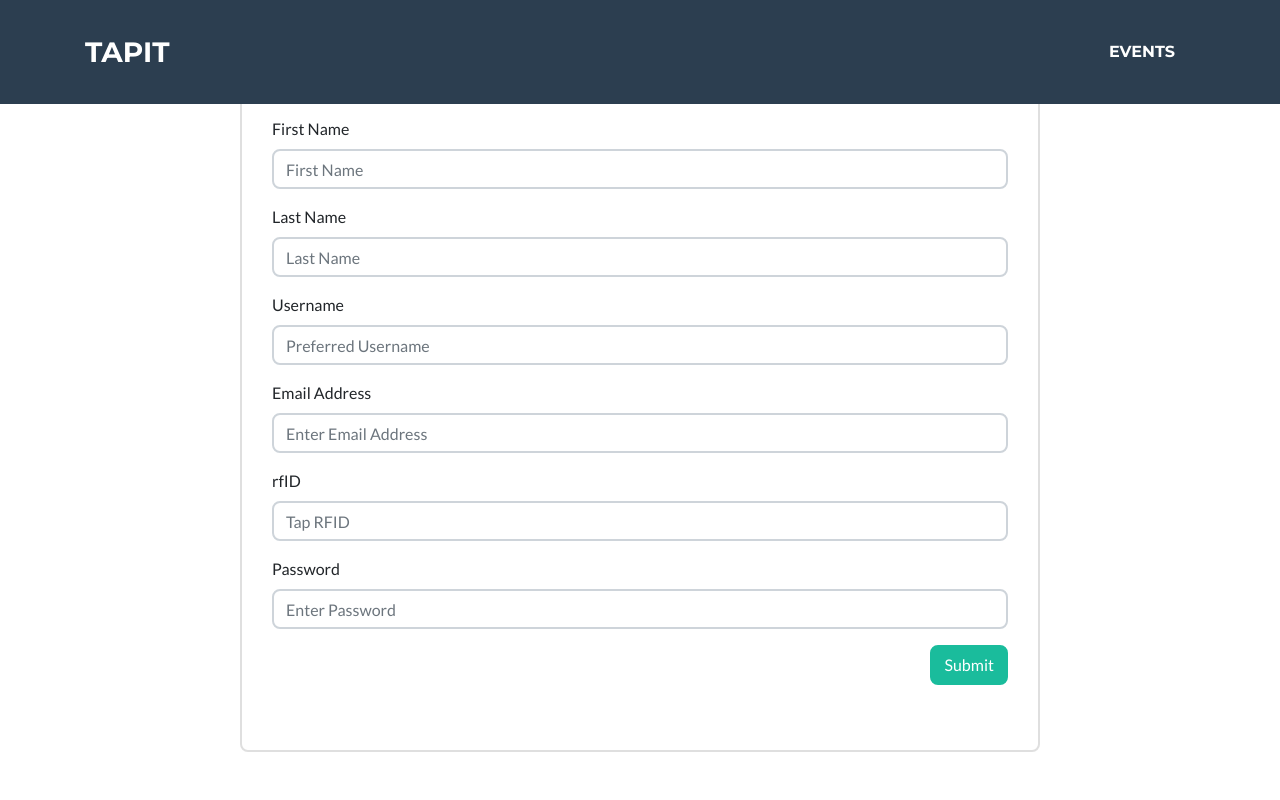
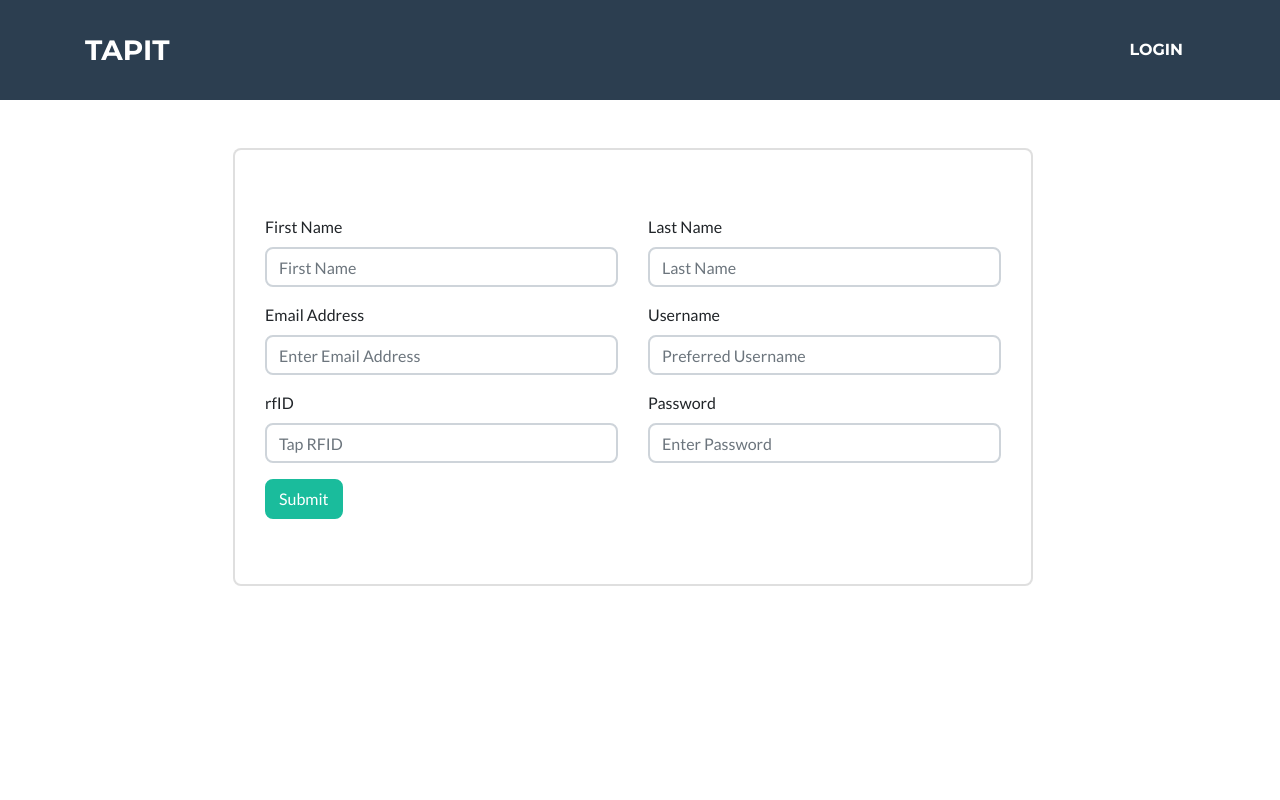
Before and after one commit to jeandelacruz1004/tapITWEB, a Flask app: page /signup in a window 1280 px wide. Run offline with Flask 2, Linux system fonts and the light colour scheme; some libraries are stand-ins or nearby versions.

Commit message:
Updated UI

```diff
--- a/app/static/css/custom.css
+++ b/app/static/css/custom.css
@@ -24,3 +24,48 @@
     border-radius: 12px;
     width: 25vw;
 }
+
+.form-reg{
+    margin-bottom:1rem;
+}
+
+.form-inline {
+  display: flex;
+  flex-flow: row wrap;
+  align-items: center;
+}
+
+.form-inline label {
+  margin: 5px 10px 5px 0;
+}
+
+.form-inline input {
+  vertical-align: middle;
+  margin: 5px 10px 5px 0;
+  padding: 10px;
+  background-color: #fff;
+  border: 1px solid #ddd;
+}
+
+.form-inline button {
+  padding: 10px 20px;
+  background-color: dodgerblue;
+  border: 1px solid #ddd;
+  color: white;
+  cursor: pointer;
+}
+
+.form-inline button:hover {
+  background-color: royalblue;
+}
+
+@media (max-width: 800px) {
+  .form-inline input {
+    margin: 10px 0;
+  }
+
+  .form-inline {
+    flex-direction: column;
+    align-items: stretch;
+  }
+}
--- a/app/templates/layout.html
+++ b/app/templates/layout.html
@@ -25,20 +25,7 @@
 
   <!-- Navigation -->
   <nav class="navbar navbar-expand-lg bg-secondary text-uppercase fixed-top" id="mainNav">
-    <div class="container">
-      <a class="navbar-brand js-scroll-trigger" href="#page-top">TapIT</a>
-      <button class="navbar-toggler navbar-toggler-right text-uppercase font-weight-bold bg-primary text-white rounded" type="button" data-toggle="collapse" data-target="#navbarResponsive" aria-controls="navbarResponsive" aria-expanded="false" aria-label="Toggle navigation">
-        Menu
-        <i class="fas fa-bars"></i>
-      </button>
-      <div class="collapse navbar-collapse" id="navbarResponsive">
-        <ul class="navbar-nav ml-auto">
-          <li class="nav-item mx-0 mx-lg-1">
-            <a class="nav-link py-3 px-0 px-lg-3 rounded js-scroll-trigger" href="#portfolio">Events</a>
-          </li>
-        </ul>
-      </div>
-    </div>
+    {% block nav %}{% endblock nav %}
   </nav>
 
   {% block content %}{% endblock content %}
--- a/app/templates/signup.html
+++ b/app/templates/signup.html
@@ -1,40 +1,75 @@
 {% extends "layout.html" %}
-{% block nameplate %}
-    <a class="navbar-brand" href="{{ url_for('welcome') }}">
-{% endblock nameplate %}
+<!--{% block nameplate %}-->
+<!--    <a class="navbar-brand" href="{{ url_for('welcome') }}">-->
+<!--{% endblock nameplate %}-->
+{% block nav %}
+    <div class="container">
+      <a class="navbar-brand js-scroll-trigger" href="/landing">TapIT</a>
+      <button class="navbar-toggler navbar-toggler-right text-uppercase font-weight-bold bg-primary text-white rounded" type="button" data-toggle="collapse" data-target="#navbarResponsive" aria-controls="navbarResponsive" aria-expanded="false" aria-label="Toggle navigation">
+        Menu
+        <i class="fas fa-bars"></i>
+      </button>
+      <div class="collapse navbar-collapse" id="navbarResponsive">
+        <ul class="navbar-nav ml-auto">
+          <li class="nav-item mx-0 mx-lg-1">
+            <a class="nav-link" href="/login">Login</a>
+          </li>
+        </ul>
+      </div>
+    </div>
+{% endblock nav %}
+
 {% block content %}
 
     <div class="container" style="margin-top:50px;">
-        <div class="card" style="width:50rem;margin:0 auto;">
+        <div class="card" style="width:50rem;margin:calc(3rem + 100px);">
             <div class="card-body" style="padding:65px 30px;">
                 <form id="signup" method="POST" action="{{url_for('signup')}}">
 
+                    <div class="row">
+                        <div class="col">
                             <label>First Name</label>
-                    <div class="form-group">
+                            <div class="form-reg">
                                 <input type="text" name="first_name" id="first_name" class="form-control" placeholder="First Name" required>
                             </div>
+                        </div>
+                        <div class="col">
                              <label>Last Name</label>
-                    <div class="form-group">
+                             <div class="form-reg">
                                 <input type="text" name="last_name" id="last_name" class="form-control" placeholder="Last Name" required>
                              </div>
+                        </div>
+                    </div>
+                    <div class="row">
+                        <div class="col">
+                            <label>Email Address</label>
+                            <div class="form-reg">
+                                <input type="text" name="email" id="email" class="form-control" placeholder="Enter Email Address" required>
+                            </div>
+                        </div>
+                        <div class="col">
                             <label>Username</label>
-                    <div class="form-group">
+                            <div class="form-reg">
                                 <input type="text" name="username" id="username" class="form-control" placeholder="Preferred Username" required>
                             </div>
-                    <label>Email Address</label>
-                    <div class="form-group">
-                        <input type="text" name="email" id="email" class="form-control" placeholder="Enter Email Address" required>
                         </div>
+                    </div>
+                    <div class="row">
+                        <div class="col">
                             <label>rfID</label>
-                    <div class="form-group">
+                            <div class="form-reg">
                                 <input type="text" name="rfID" id="rfID" class="form-control" placeholder="Tap RFID" required>
                             </div>
+                        </div>
+                        <div class="col">
                             <label>Password</label>
-                    <div class="form-group">
+                            <div class="form-reg">
                                 <input type="password" name="password" id="password" class="form-control" placeholder="Enter Password" required>
                             </div>
+                        </div>
+                    </div>
 
-                    <button class="btn btn-primary float-right" type="submit">Submit</button>
+                    <button class="btn btn-primary" type="submit">Submit</button>
 
                 </form>
             </div>
```
Also changed, not shown: app/templates/index.html (+17 -0 lines), app/templates/signuptest.html (added, +39 -0 lines). Lines whose indentation alone changed are shown as unchanged.
